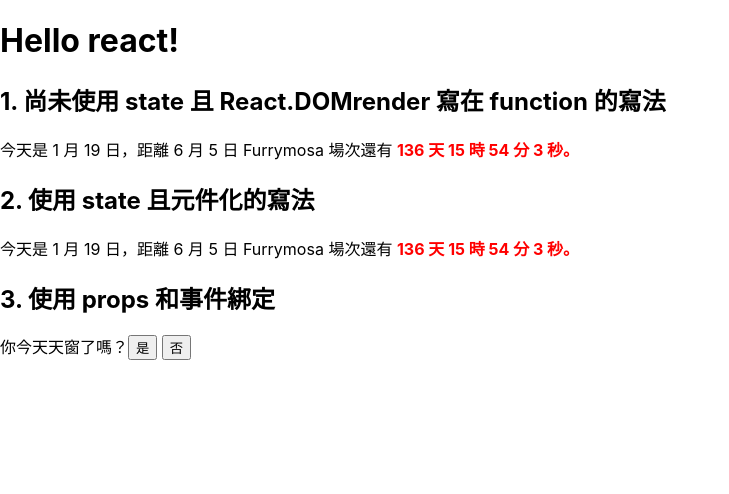
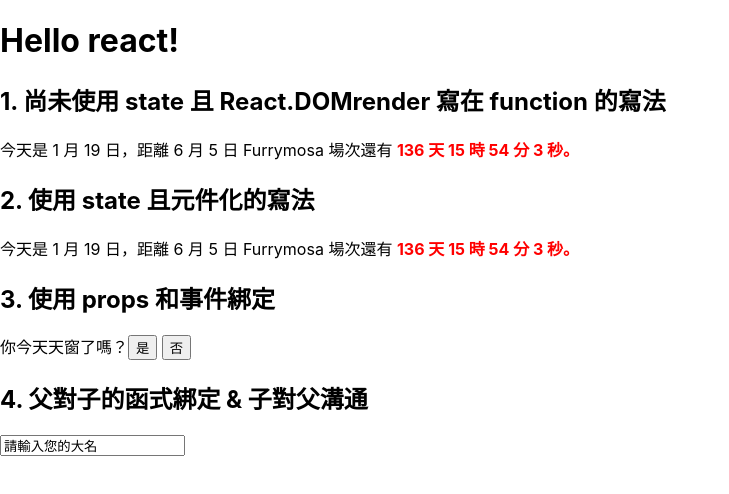
Before and after one commit to lizaosan/hello-react, a React (Create React App) app: page / in a window 1280 px wide. Shown: the top 494 px of the page, without its empty margins (0-729 px from the left). Built offline with nearby package versions, Linux system fonts and the light colour scheme.

Commit message:
parents children communication

```diff
--- a/public/index.html
+++ b/public/index.html
@@ -30,6 +30,7 @@
   <div id="root"></div>
   <div id="root2"></div>
   <div id="root3"></div>
+  <div id="root4"></div>
   <!--
       This HTML file is a template.
       If you open it directly in the browser, you will see an empty page.
--- /dev/null
+++ b/src/PrintMsg.js
@@ -0,0 +1,26 @@
+import React from "react";
+
+class PrintMsg extends React.Component {
+	constructor(props) {
+		super(props);
+		this.handleChange = this.handleChange.bind(this);
+		this.handleClick = this.handleClick.bind(this);
+	}
+	handleChange(event) {
+		this.props.nameInput(event.target.value);
+	}
+	handleClick() {
+		this.props.nameInput("");
+	}
+	render() {
+		return (
+			<input
+				onClick={this.handleClick}
+				onChange={this.handleChange}
+				value={this.props.name}
+			/>
+		);
+	}
+}
+
+export default PrintMsg;
--- a/src/index.js
+++ b/src/index.js
@@ -2,7 +2,8 @@ import React from "react";
 import ReactDOM from "react-dom";
 import "./index.css";
 import CountDown2 from "./CountDown2"; // 可以不寫 .js 副檔名
-import IsAborted from "./IsAborted"; // 可以不寫 .js 副檔名
+import IsAborted from "./IsAborted";
+import PrintMsg from "./PrintMsg";
 import reportWebVitals from "./reportWebVitals";
 
 function countDown() {
@@ -52,6 +53,40 @@ ReactDOM.render(
 	document.getElementById("root3")
 );
 
+class Parent extends React.Component {
+	constructor(props) {
+		super(props);
+		this.state = {
+			name: "請輸入您的大名",
+		};
+		this.nameInput = this.nameInput.bind(this);
+	}
+	nameInput(param) {
+		this.setState({
+			name: param,
+		});
+	}
+	render() {
+		return (
+			<div>
+				<PrintMsg name={this.state.name} nameInput={this.nameInput} />
+			</div>
+		);
+	}
+}
+
+ReactDOM.render(
+	<React.StrictMode>
+		<div>
+			<h2>4. 父對子的函式綁定 & 子對父溝通</h2>
+			<div>
+				<Parent />
+			</div>
+		</div>
+	</React.StrictMode>,
+	document.getElementById("root4")
+);
+
 // If you want to start measuring performance in your app, pass a function
 // to log results (for example: reportWebVitals(console.log))
 // or send to an analytics endpoint. Learn more: https://bit.ly/CRA-vitals
```
Also changed, not shown: 1 other file (tests, documents, lock files or other folders).
